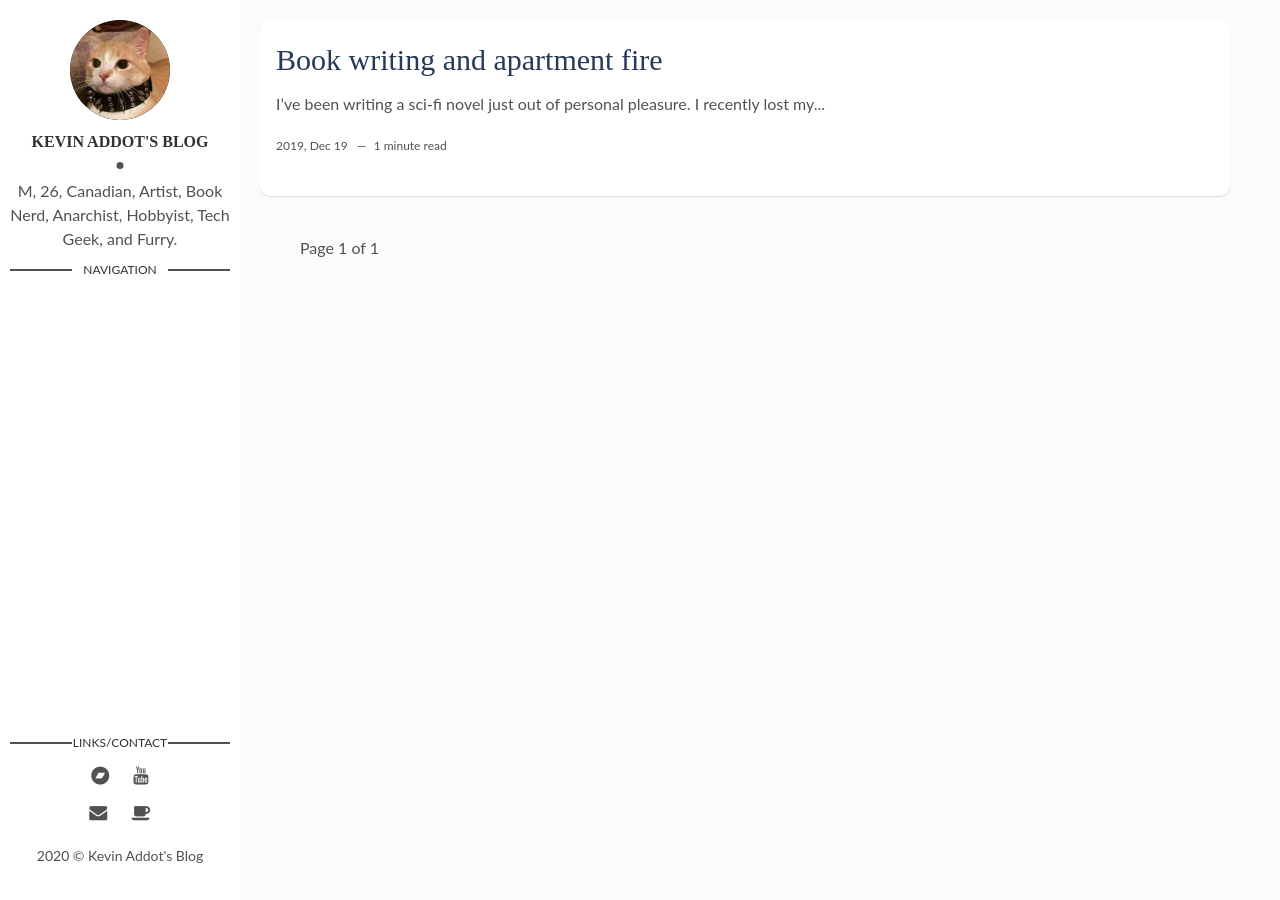
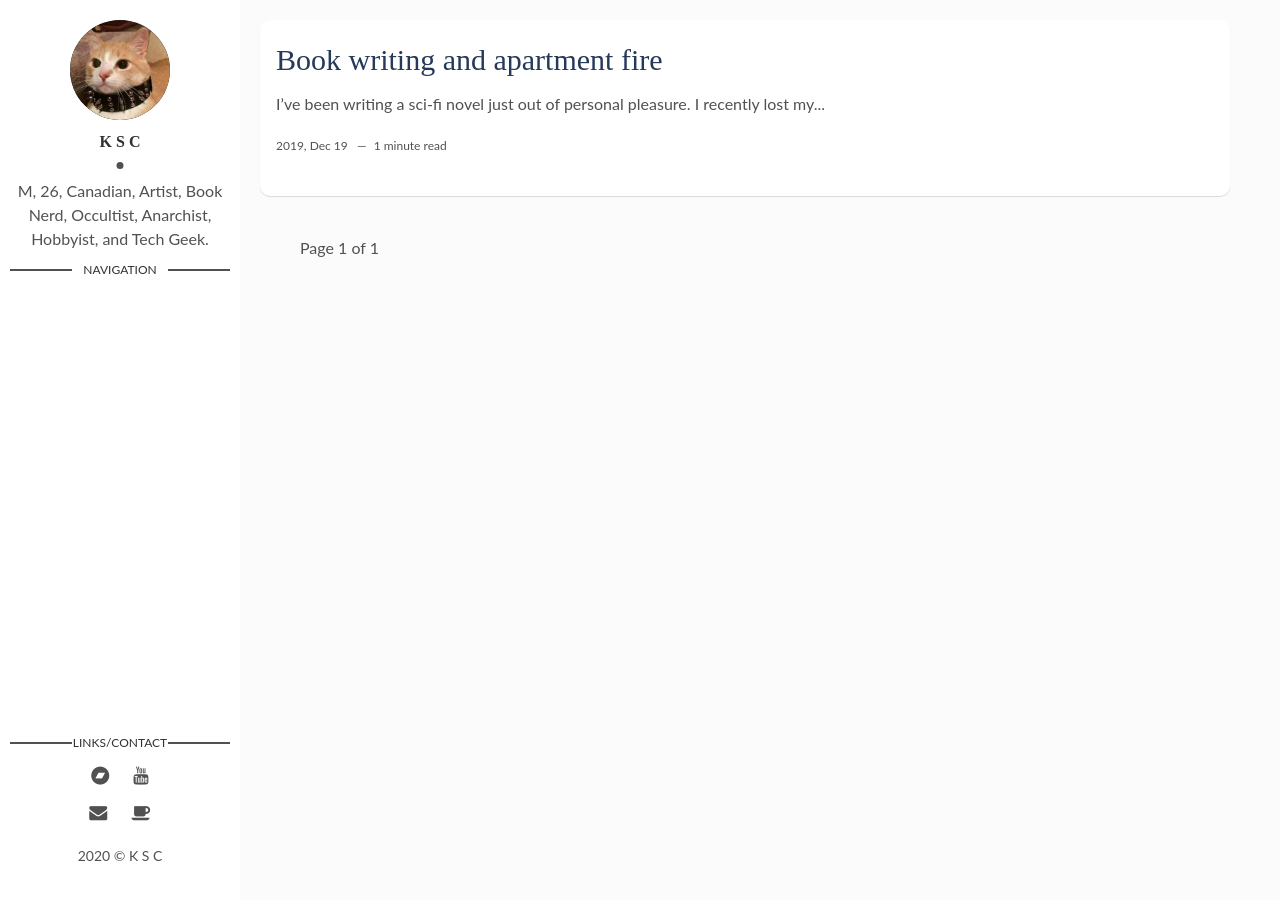
Before and after one commit to ADotInTime/ADotInTime, a Jekyll site: the page built from index.html, in a window 1280 px wide. Built offline with Jekyll 4.4.1, drawn with Linux system fonts in a browser that asks for light colours; the list of posts is cut into pages by our own code.

Commit message:
Update _config.yml

```diff
--- a/_config.yml
+++ b/_config.yml
@@ -7,16 +7,16 @@ url: "https://animaanimus.github.io" # the base hostname & protocol for your sit
 site-twitter: #if your site has a twitter account, enter it here
 
 # Author Settings
-author: Kevin Addot's Blog # add your name
+author: K S C # add your name
 author-img: avatar.jpg # add your photo
-about-author: M, 26, Canadian, Artist, Book Nerd, Anarchist, Hobbyist, Tech Geek, and Furry. # add description
+about-author: M, 26, Canadian, Artist, Book Nerd, Occultist, Anarchist, Hobbyist, and Tech Geek. # add description
 pages-directory: # directory for all the sections of the website
 # social-twitter: # add your Twitter handle
 # social-facebook: # add your Facebook handle
 social-github: adolus # add your Github handle
 social-linkedin:  # add your Linkedin handle
 social-email: adotintime@tutanota.com # add your Email address
-social-telegram: ToxicFerret
+# social-telegram: ToxicFerret
 social-kofi: toxicferret
 social-medium: toxicferret
 social-bandcamp: adotintime
```
